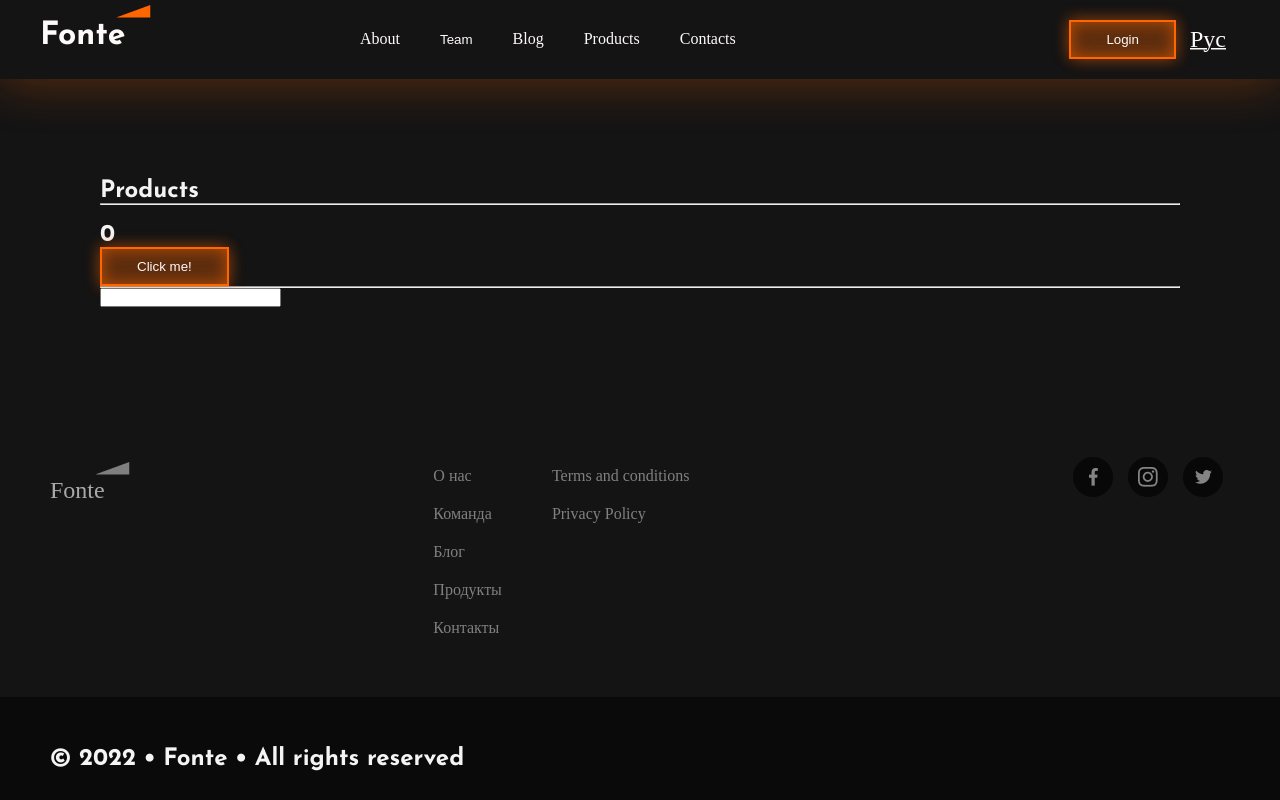
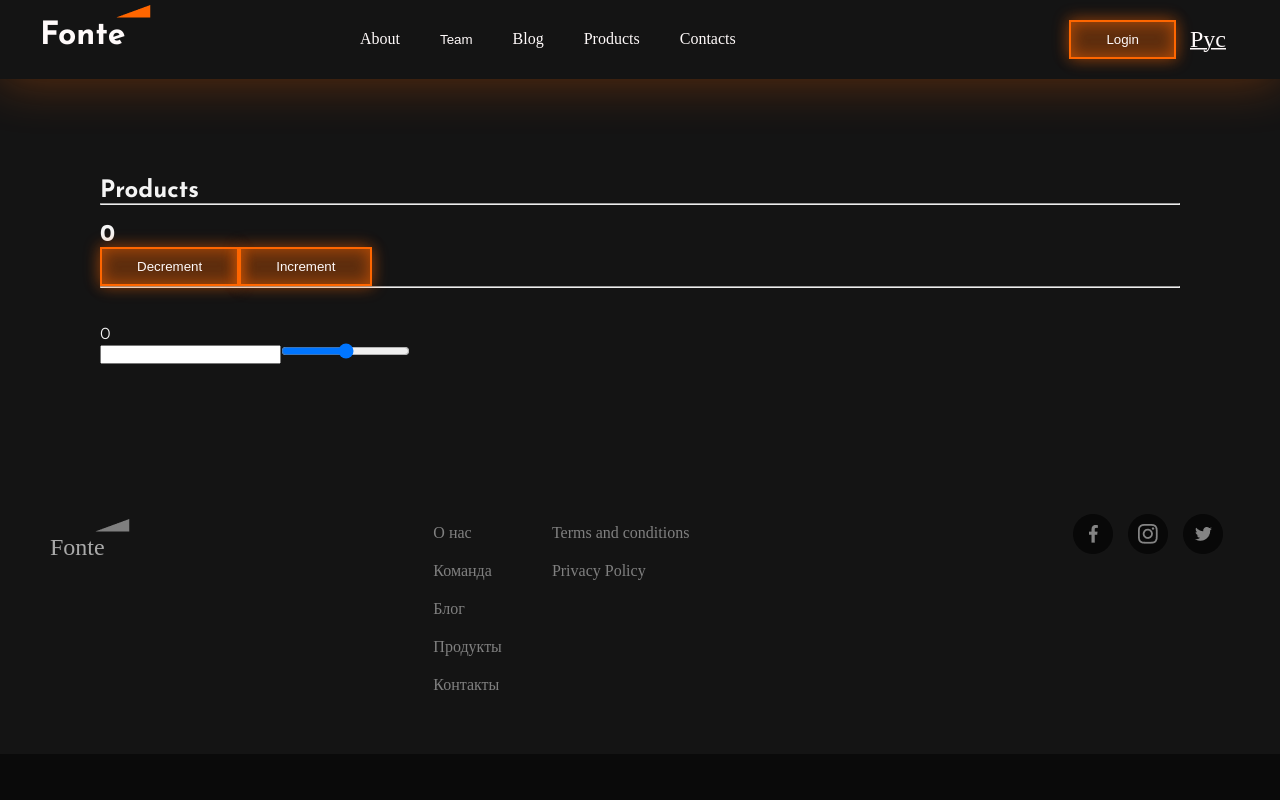
Before and after one commit to AlisherXujanov/Fullstack13, a React (Create React App) app in the folder frontend/: page /products in a window 1280 px wide. Shown: the top 800 px of the page. Built offline with nearby package versions, Linux system fonts and the light colour scheme.

Commit message:
small introduction of use state

```diff
--- a/frontend/src/components/Products/index.jsx
+++ b/frontend/src/components/Products/index.jsx
@@ -3,6 +3,23 @@
 
 function Products(props) {
     const [counter, setCounter] = useState(0)
+    const [input, setInput] = useState({
+        text: "",
+        range: 0
+    })
+
+    function handleChange(e) {
+        // e.target.value  ==  input
+        const input_tag = e.target
+        const key = input_tag.name
+        const value = input_tag.value
+        setInput({...input, [key]:value})
+        // {
+            // text: "",
+            // range: 0,
+            // range: 123  =>  This remains
+        // }
+    }
 
     return (
         <div id="products-wrapper">
@@ -11,15 +28,36 @@
             <hr />
             <br />
             <h2>{counter}</h2>
-            <button
-                className='warning-btn'
-                onClick={(e) => { setCounter(counter-1) }}
+            <button className='warning-btn'
+                onClick={(ev) => { setCounter(counter-1) }}
             >
-                Click me!
+                Decrement
+            </button>
+            <button className='warning-btn'
+                onClick={(e) => { setCounter(counter+1) }}
+            >
+                Increment
             </button>
             <br />
             <hr />
-            <input type="text" />
+            <br />
+            <br />
+            <p>{input.text}</p>
+            <p>{input.range}</p>
+            <input
+                type="text"
+                onChange={handleChange}
+                name="text"
+            />
+            <input
+                type="range"
+                onChange={handleChange}
+                name="range"
+            />
+            {/*
+                DRY  =>  Don't Repeat Yourself
+                Не Повторяйся
+            */}
         </div>
     );
 }
```
